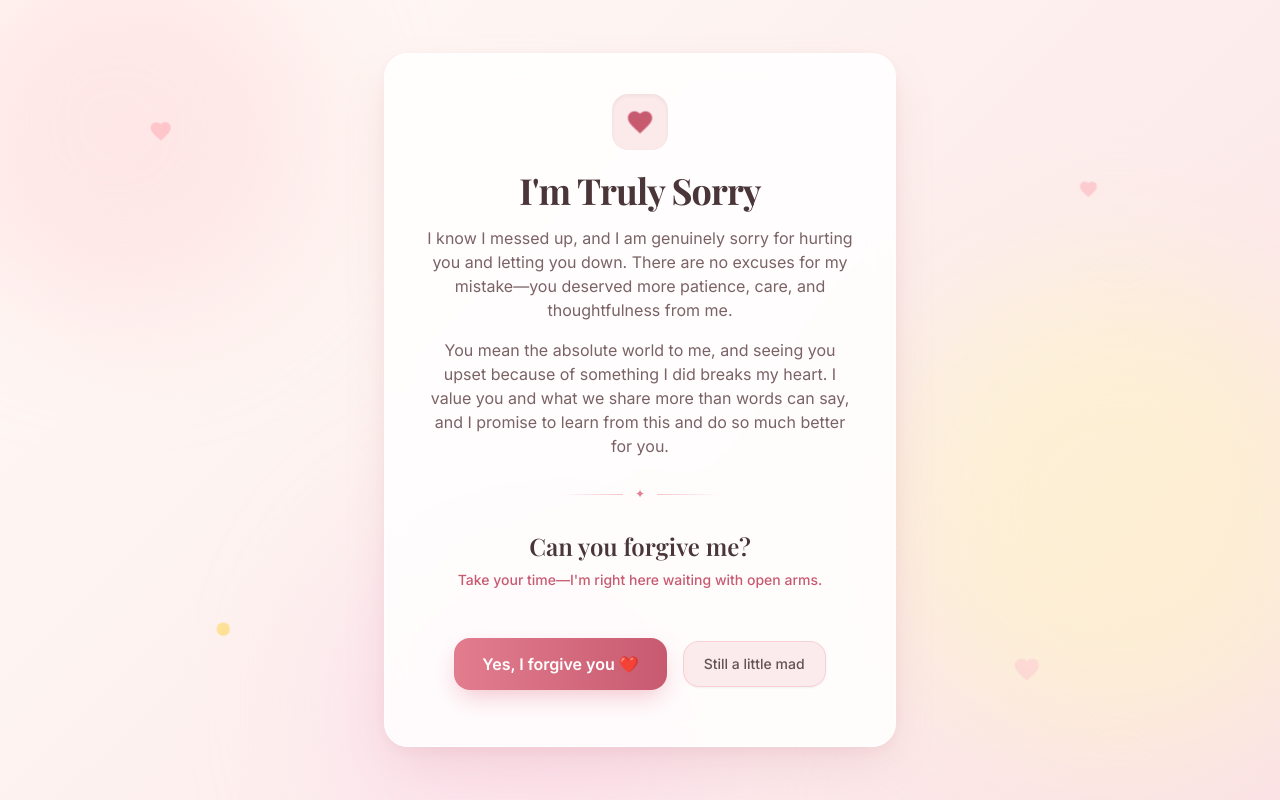
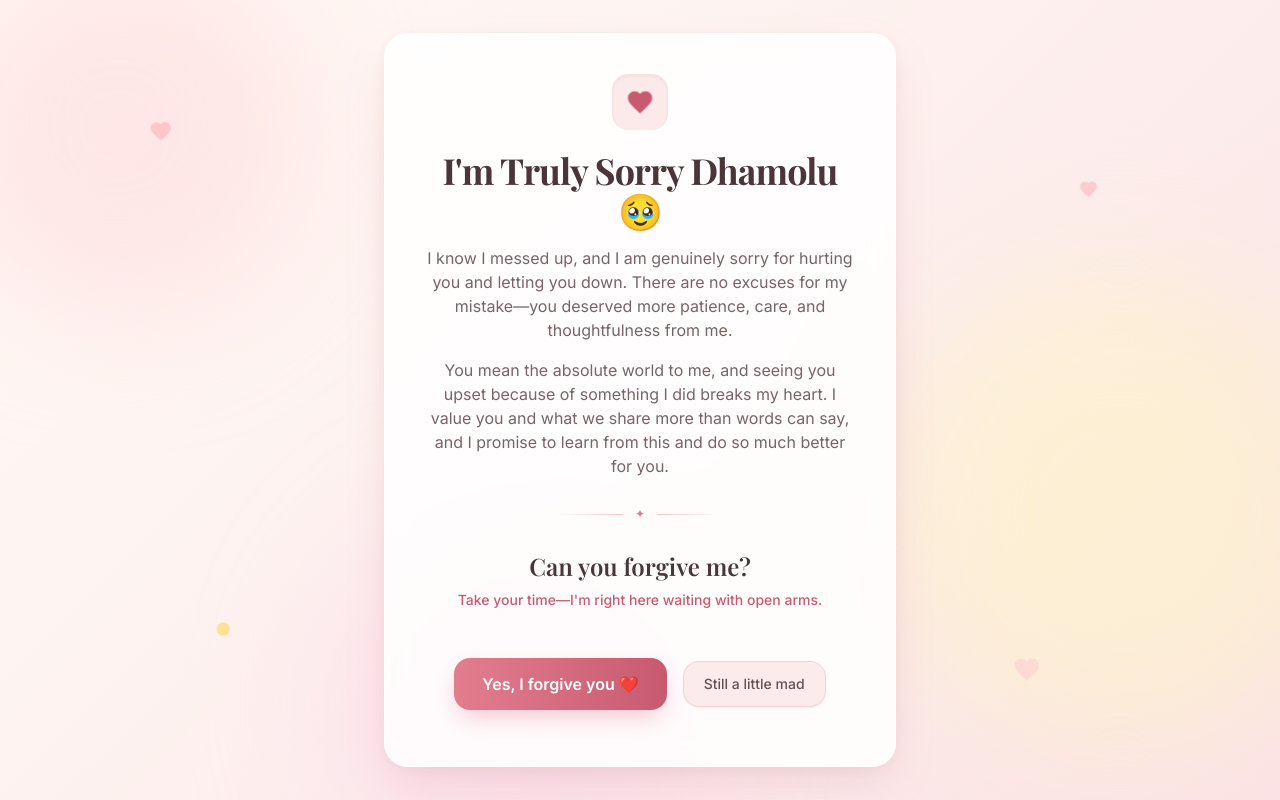
Before and after one commit to YashRockkk/Arohisorry, a plain HTML site: page i_m_truly_sorry_interactive_apology_card.html in a window 1280 px wide. Both pictures are taken after a click on the button "I'm Truly Sorry". Drawn offline with nearby package versions, Linux system fonts and the light colour scheme; a web font is replaced by a local one.

Commit message:
Update i_m_truly_sorry_interactive_apology_card.html

```diff
--- a/i_m_truly_sorry_interactive_apology_card.html
+++ b/i_m_truly_sorry_interactive_apology_card.html
@@ -267,7 +267,7 @@
 
                 <!-- Apology Heading -->
                 <h2 class="font-serif text-3xl sm:text-4xl font-bold text-warmInk tracking-tight mb-4">
-                    I'm Truly Sorry
+                    I'm Truly Sorry Dhamolu🥹
                 </h2>
 
                 <!-- Heartfelt Paragraph -->
```
